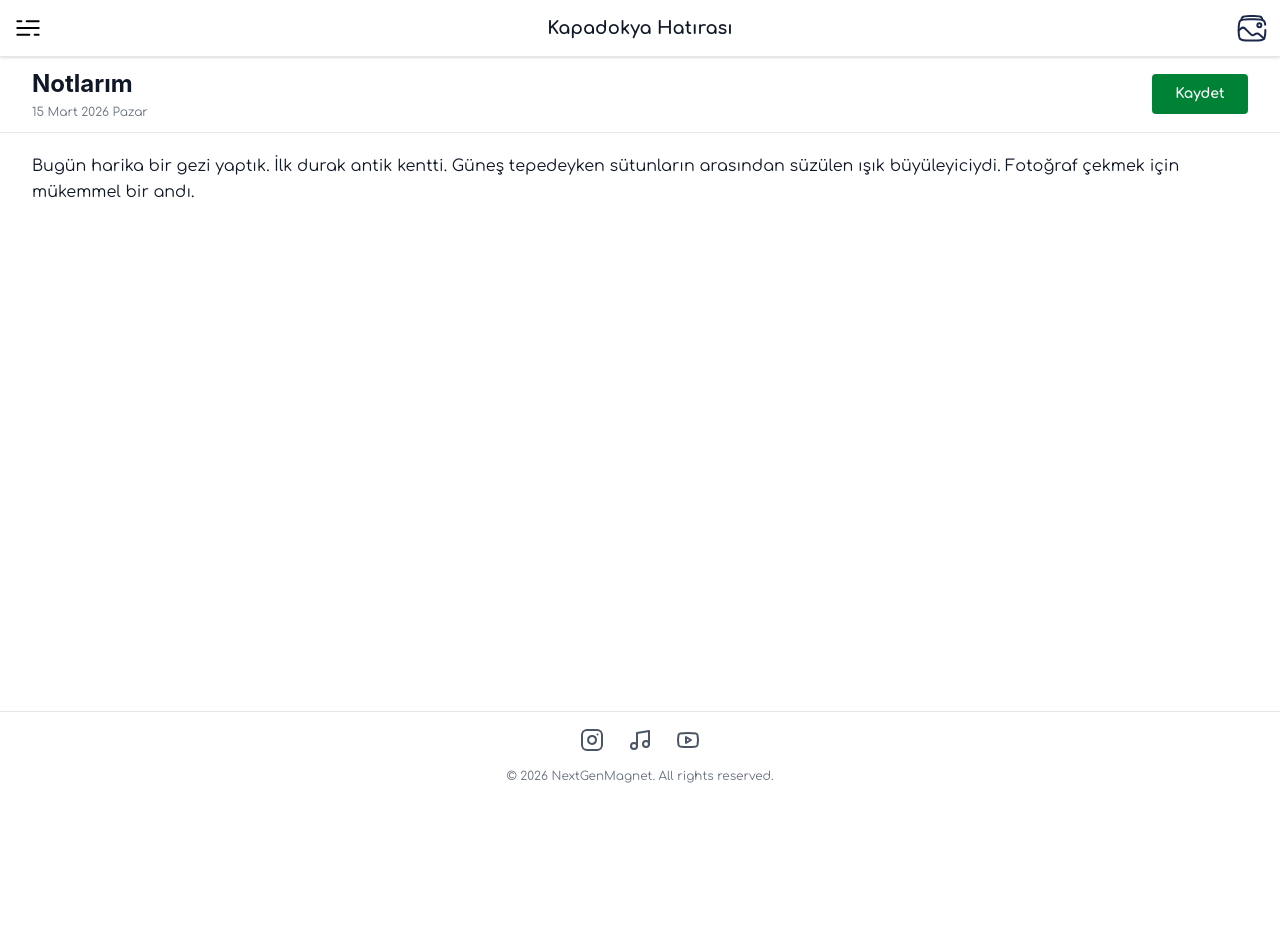
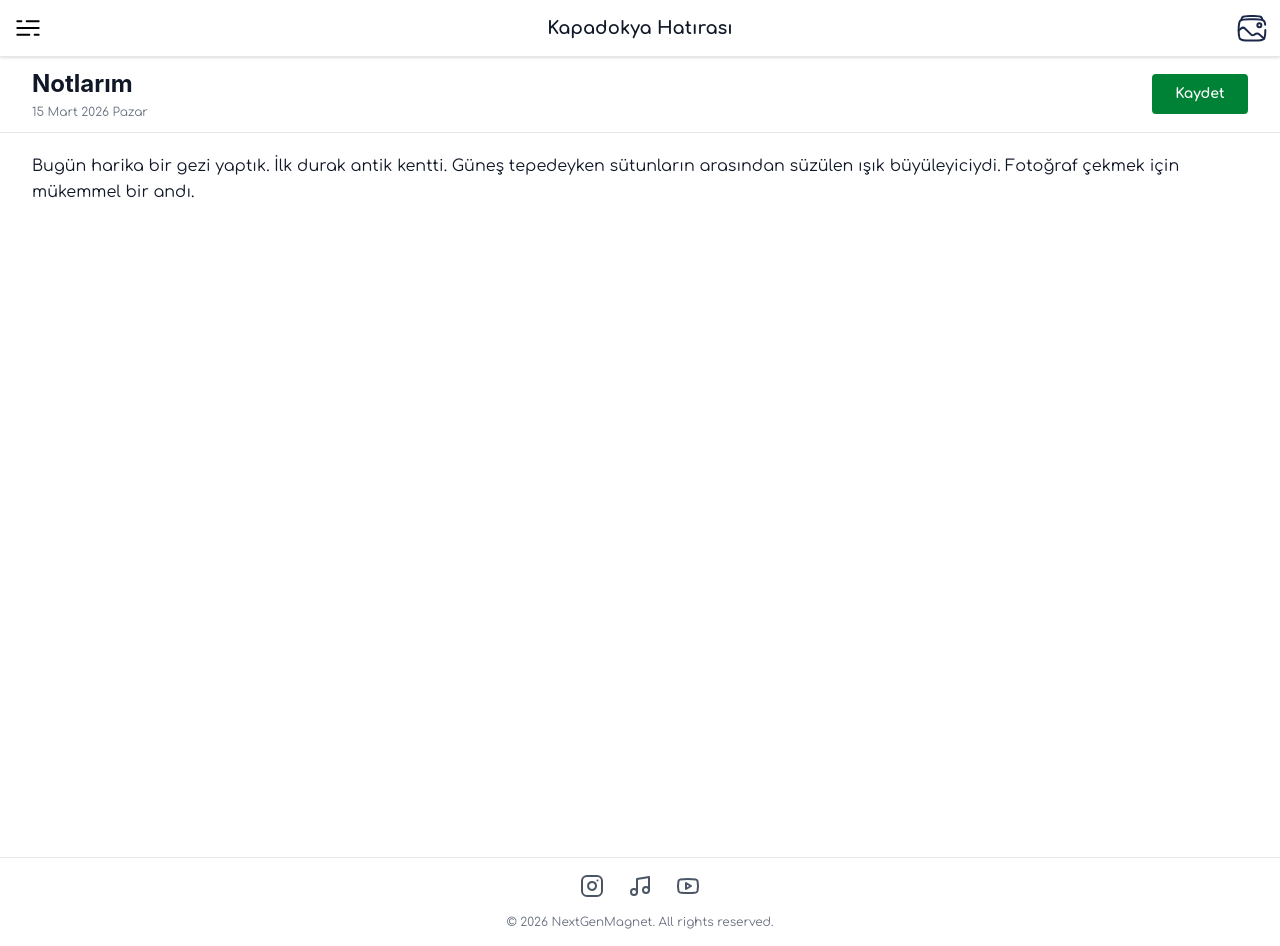
Before and after one commit to salchadev-create/nextgenmagnet-app, a Next.js app: page /note in a window 1280 px wide. Both pictures are taken after a click on the button "Düzenle". Before the commit the page ends 800 px from the top, so only its background shows below. Built offline with nearby package versions, Linux system fonts and the light colour scheme.

Commit message:
all clean

```diff
--- a/app/note/page.tsx
+++ b/app/note/page.tsx
@@ -39,14 +39,14 @@ export default function NotePage() {
       <DashboardHeader />
 
       <motion.div
-        className="w-full bg-white flex flex-col flex-1"
+        className="w-full bg-white flex flex-col flex-1 h-screen"
         initial={{ y: '100%', opacity: 0 }}
         animate={{ y: 0, opacity: 1 }}
         exit={{ y: '100%', opacity: 0 }}
         transition={{ type: 'spring', damping: 25, stiffness: 200, duration: 0.5 }}
       >
         {/* Content Area - Full Scroll */}
-        <div className="flex-1 overflow-y-auto flex flex-col pt-16">
+        <div className="flex-1 flex flex-col pt-16 overflow-hidden">
         {/* Note Header */}
         <div className="fixed top-14 left-0 right-0 z-40 px-8 py-3 bg-white flex justify-between items-center border-b border-gray-200">
           <div>
@@ -77,24 +77,26 @@ export default function NotePage() {
           </div>
         </div>
 
-        <div className="p-8 flex-1 flex flex-col">
+        <div className="flex-1 flex flex-col overflow-hidden">
+          <div className="flex-1 p-8 flex flex-col overflow-hidden">
             {isEditing ? (
               <textarea
                 autoFocus
                 placeholder="Notunuzu yazın..."
                 value={editContent}
                 onChange={(e) => setEditContent(e.target.value)}
-              className="w-full flex-1 text-gray-900 bg-transparent border-none outline-none placeholder-gray-400 resize-none text-base leading-relaxed box-border scrollbar-hide overflow-y-auto"
+                className="w-full h-full text-gray-900 bg-transparent border-none outline-none placeholder-gray-400 resize-none text-base leading-relaxed box-border overflow-y-auto"
                 style={{
                   scrollbarWidth: 'none',
                   msOverflowStyle: 'none',
                 }}
               />
             ) : (
-            <div className="text-gray-900 text-base leading-relaxed whitespace-pre-wrap overflow-y-auto scrollbar-hide" style={{ wordBreak: 'break-word', scrollbarWidth: 'none', msOverflowStyle: 'none' }}>
+              <div className="text-gray-900 text-base leading-relaxed whitespace-pre-wrap overflow-y-auto h-full" style={{ wordBreak: 'break-word', scrollbarWidth: 'none', msOverflowStyle: 'none' }}>
                 {content || <span className="text-gray-400">Yeni bir not başlayın...</span>}
               </div>
             )}
+          </div>
         </div>
         </div>
 
```
Lines whose indentation alone changed are shown as unchanged.
